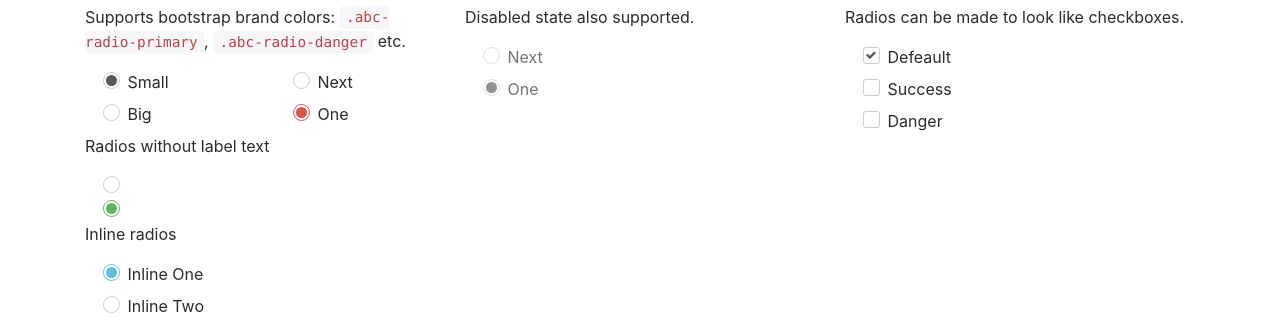
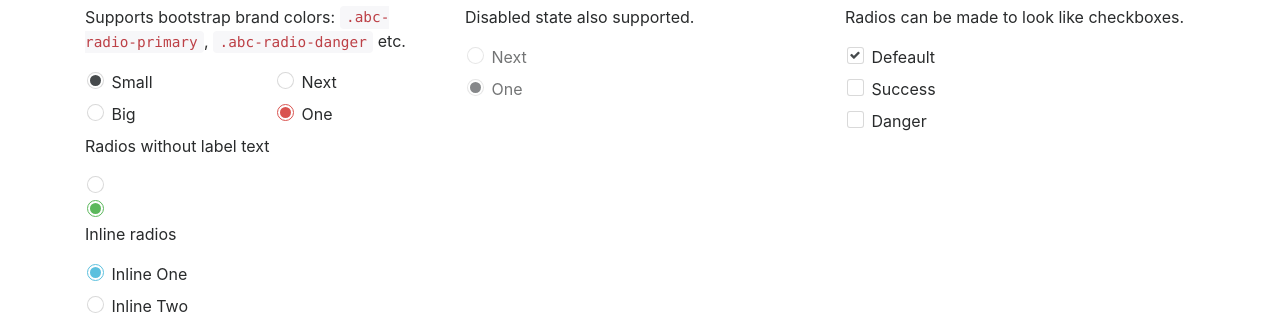
Before and after one commit to flatlogic/awesome-bootstrap-checkbox, a website: page demo/index.html in a window 1280 px wide. Shown: the part 739-1065 px from the top of the page. Drawn offline with Linux system fonts and the light colour scheme.

Commit message:
fix: align left

```diff
--- a/awesome-bootstrap-checkbox.scss
+++ b/awesome-bootstrap-checkbox.scss
@@ -36,7 +36,7 @@ $check-icon: $fa-var-check !default;
 
 .abc-checkbox{
   cursor: default;
-  padding-left: 20px;
+  padding-left: 4px;
 
   label{
     cursor: pointer;
@@ -166,7 +166,7 @@ $check-icon: $fa-var-check !default;
 
 .abc-radio{
   cursor: default;
-  padding-left: 20px;
+  padding-left: 4px;
 
   label{
     cursor: pointer;
```
Also changed, not shown: awesome-bootstrap-checkbox.css, demo/build.css.
